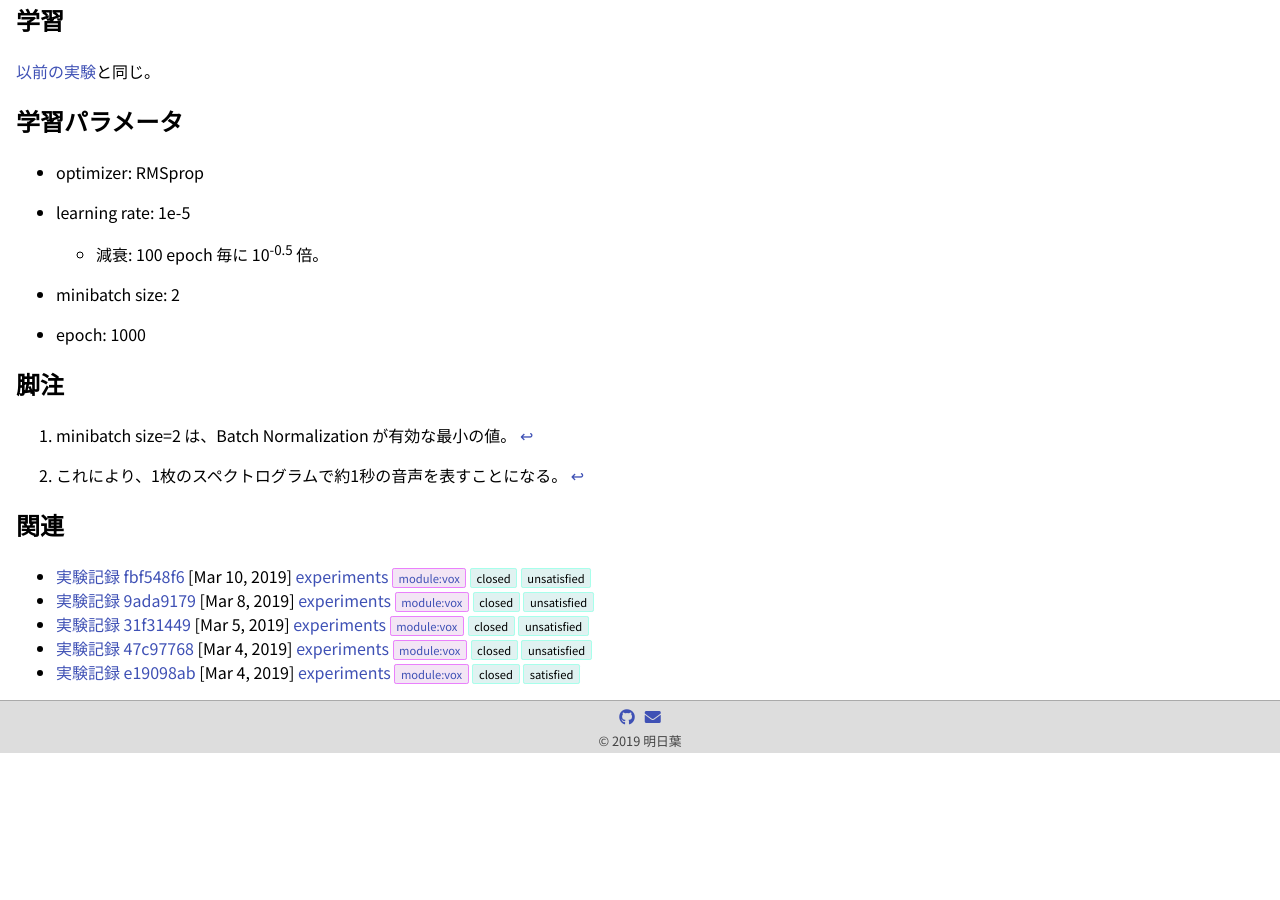
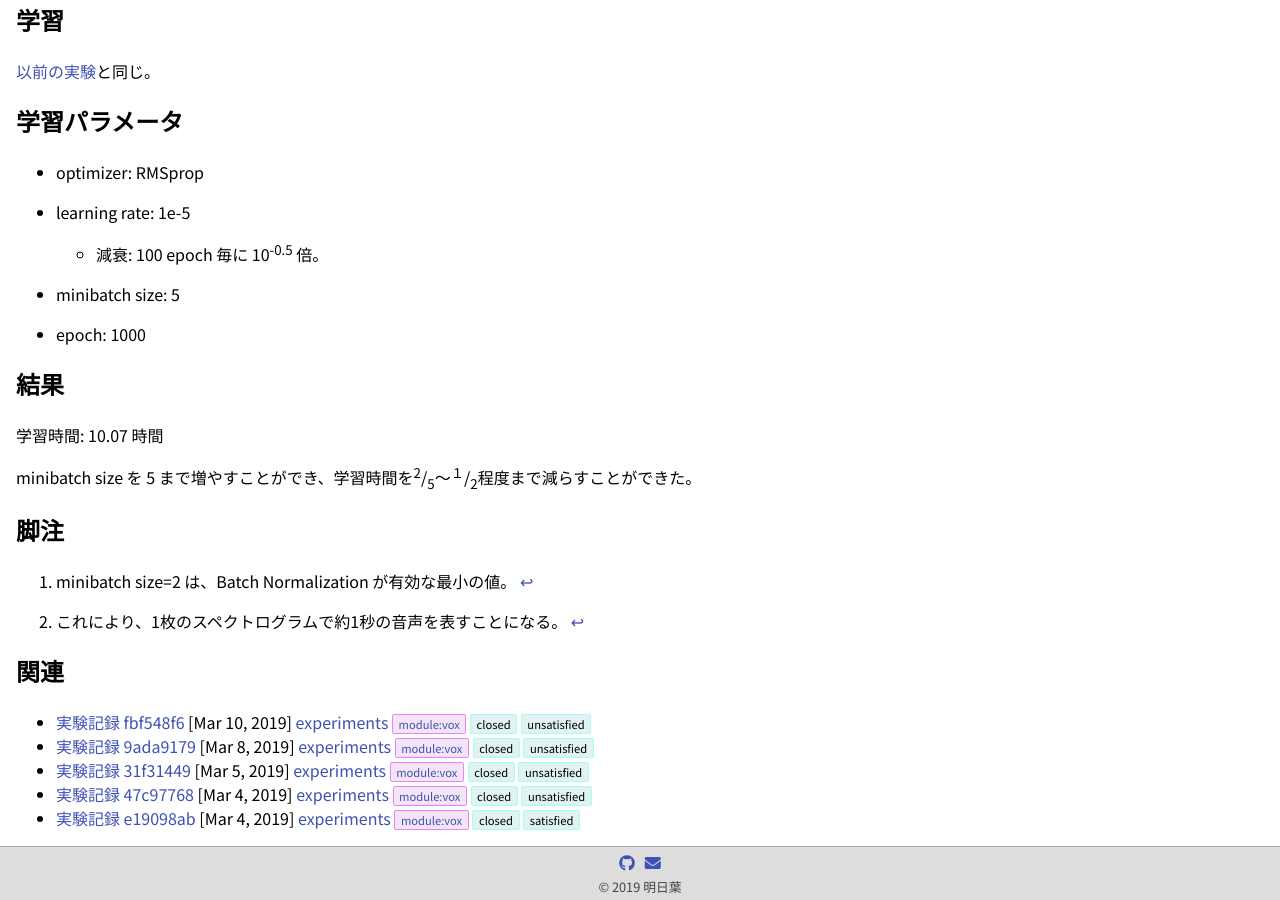
Before and after one commit to proj-asha/proj-asha.github.io, a Jekyll site: the page built from _experiments/cfcefd21.md, in a window 1280 px wide and 900 px high, scrolled down 2653 px. Built offline with Jekyll 4.4.1, drawn with Linux system fonts in a browser that asks for light colours; before the commit the page ends 3406 px from its top, so only the background shows below that.

Commit message:
実験記録 cfcefd21 クローズ

```diff
--- a/_experiments/cfcefd21.md
+++ b/_experiments/cfcefd21.md
@@ -134,9 +134,16 @@ upsamp4 --> output
 
     *   減衰: 100 epoch 毎に 10<sup>-0.5</sup> 倍。
 
-*   minibatch size: 2
+*   minibatch size: 5
 
 *   epoch: 1000
+
+## 結果 ##
+
+学習時間: 10.07 時間
+
+minibatch size を 5 まで増やすことができ、学習時間を<sup>2</sup>/<sub>5</sub>～<sup>１</sup>/<sub>2</sub>程度まで減らすことができた。
+
 
 # 脚注 #
 
```
Also changed, not shown: other parts of _experiments/cfcefd21.md (+1 -1 lines).
